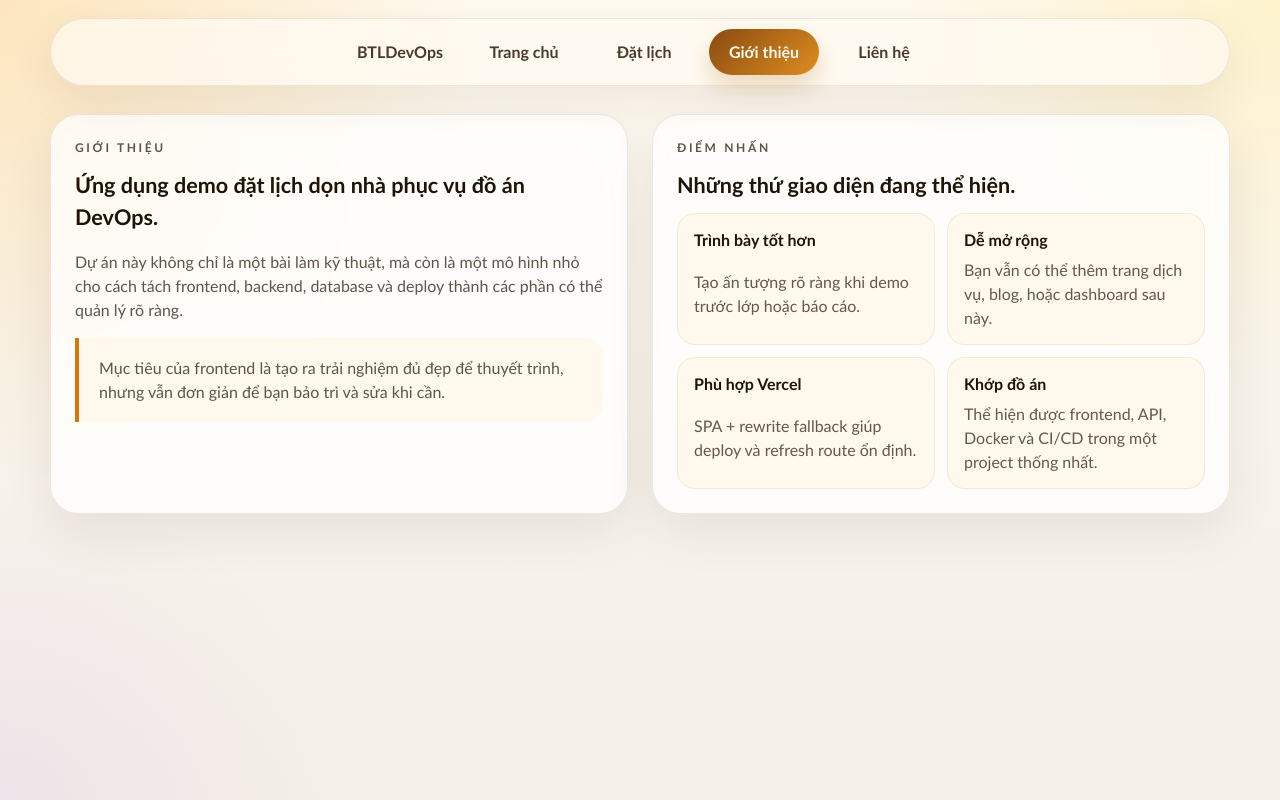
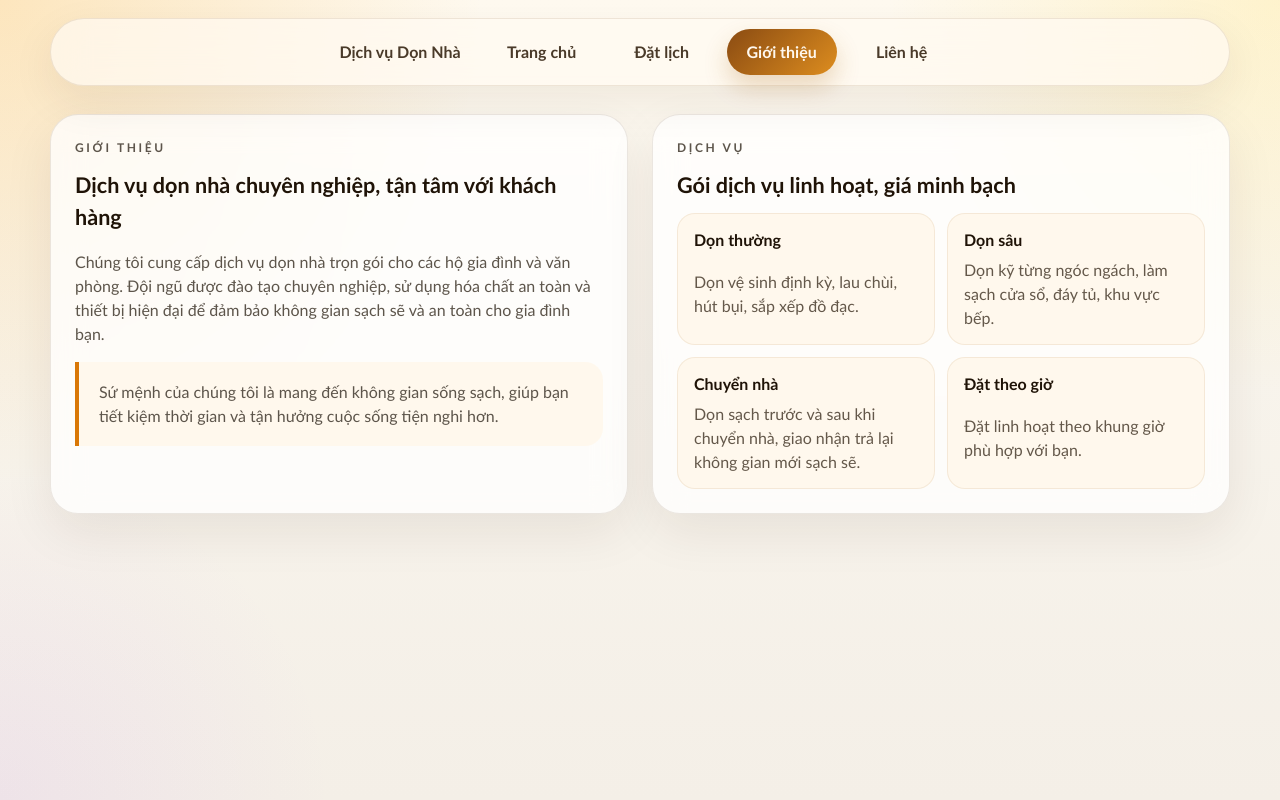
Before and after one commit to tai75/BTLDevOps, a React (Vite) app in the folder frontend/: page /about in a window 1280 px wide. Built offline with nearby package versions, Linux system fonts and the light colour scheme.

Commit message:
chore(frontend): chuyển nội dung giao diện sang hướng khách hàng (business-facing)

```diff
--- a/frontend/src/components/NavBar.tsx
+++ b/frontend/src/components/NavBar.tsx
@@ -9,7 +9,7 @@ export default function NavBar() {
       <ul>
         <li>
           <Link className={isActive('/')} to="/">
-            BTLDevOps
+            Dịch vụ Dọn Nhà
           </Link>
         </li>
         <li>
--- a/frontend/src/pages/About.tsx
+++ b/frontend/src/pages/About.tsx
@@ -3,37 +3,38 @@ export default function About() {
     <section className="about-grid">
       <div className="page-card">
         <p className="eyebrow">Giới thiệu</p>
-        <h2>Ứng dụng demo đặt lịch dọn nhà phục vụ đồ án DevOps.</h2>
+        <h2>Dịch vụ dọn nhà chuyên nghiệp, tận tâm với khách hàng</h2>
         <p>
-          Dự án này không chỉ là một bài làm kỹ thuật, mà còn là một mô hình nhỏ cho cách tách frontend,
-          backend, database và deploy thành các phần có thể quản lý rõ ràng.
+          Chúng tôi cung cấp dịch vụ dọn nhà trọn gói cho các hộ gia đình và văn phòng. Đội ngũ được đào tạo
+          chuyên nghiệp, sử dụng hóa chất an toàn và thiết bị hiện đại để đảm bảo không gian sạch sẽ và
+          an toàn cho gia đình bạn.
         </p>
 
         <p className="decor-quote">
-          Mục tiêu của frontend là tạo ra trải nghiệm đủ đẹp để thuyết trình, nhưng vẫn đơn giản để bạn
-          bảo trì và sửa khi cần.
+          Sứ mệnh của chúng tôi là mang đến không gian sống sạch, giúp bạn tiết kiệm thời gian và tận hưởng
+          cuộc sống tiện nghi hơn.
         </p>
       </div>
 
       <div className="page-card">
-        <p className="eyebrow">Điểm nhấn</p>
-        <h2>Những thứ giao diện đang thể hiện.</h2>
+        <p className="eyebrow">Dịch vụ</p>
+        <h2>Gói dịch vụ linh hoạt, giá minh bạch</h2>
         <div className="benefit-list">
           <div className="benefit-item">
-            <strong>Trình bày tốt hơn</strong>
-            <span>Tạo ấn tượng rõ ràng khi demo trước lớp hoặc báo cáo.</span>
+            <strong>Dọn thường</strong>
+            <span>Dọn vệ sinh định kỳ, lau chùi, hút bụi, sắp xếp đồ đạc.</span>
           </div>
           <div className="benefit-item">
-            <strong>Dễ mở rộng</strong>
-            <span>Bạn vẫn có thể thêm trang dịch vụ, blog, hoặc dashboard sau này.</span>
+            <strong>Dọn sâu</strong>
+            <span>Dọn kỹ từng ngóc ngách, làm sạch cửa sổ, đáy tủ, khu vực bếp.</span>
           </div>
           <div className="benefit-item">
-            <strong>Phù hợp Vercel</strong>
-            <span>SPA + rewrite fallback giúp deploy và refresh route ổn định.</span>
+            <strong>Chuyển nhà</strong>
+            <span>Dọn sạch trước và sau khi chuyển nhà, giao nhận trả lại không gian mới sạch sẽ.</span>
           </div>
           <div className="benefit-item">
-            <strong>Khớp đồ án</strong>
-            <span>Thể hiện được frontend, API, Docker và CI/CD trong một project thống nhất.</span>
+            <strong>Đặt theo giờ</strong>
+            <span>Đặt linh hoạt theo khung giờ phù hợp với bạn.</span>
           </div>
         </div>
       </div>
--- a/frontend/src/pages/Booking.tsx
+++ b/frontend/src/pages/Booking.tsx
@@ -109,10 +109,8 @@ export default function Booking() {
         </div>
 
         <div className="highlight-band" style={{ marginTop: '18px' }}>
-          <strong>Lưu ý khi deploy</strong>
-          <span>
-            Form này sẽ dùng biến môi trường <code>VITE_API_URL</code> để gọi backend đã deploy riêng.
-          </span>
+          <strong>Cam kết bảo mật</strong>
+          <span>Thông tin khách hàng được bảo mật và chỉ dùng để liên hệ xác nhận lịch.</span>
         </div>
       </aside>
 
--- a/frontend/src/pages/Home.tsx
+++ b/frontend/src/pages/Home.tsx
@@ -5,34 +5,34 @@ export default function Home() {
     <>
       <section className="hero-panel">
         <div className="hero-card">
-          <p className="eyebrow">House Cleaning Booking System</p>
-          <h1>Trải nghiệm đặt lịch dọn nhà rõ ràng hơn, đẹp hơn, chuyên nghiệp hơn.</h1>
+          <p className="eyebrow">Dịch vụ dọn nhà chuyên nghiệp</p>
+          <h1>Không gian sạch sẽ, cuộc sống tiện nghi. Đặt lịch dọn nhà chỉ trong 30 giây</h1>
           <p className="hero-copy">
-            Đây là giao diện demo cho đồ án DevOps, nhưng vẫn được thiết kế như một sản phẩm thật: có
-            phân cấp nội dung, các khối thông tin rõ ràng và luồng đặt lịch mạch lạc.
+            Dịch vụ dọn nhà trọn gói, an toàn và tiện lợi cho mọi gia đình. Chúng tôi cam kết chất lượng,
+            đúng hẹn và giá cả minh bạch.
           </p>
 
           <div className="hero-actions">
             <Link className="button" to="/booking">
               Đặt lịch ngay
             </Link>
-            <Link className="button-secondary" to="/about">
-              Tìm hiểu thêm
+            <Link className="button-secondary" to="/contact">
+              Liên hệ hỗ trợ
             </Link>
           </div>
 
           <div className="status-row">
             <div className="status-pill">
-              <strong>Frontend SPA</strong>
-              <span>React Router, Vercel-ready</span>
+              <strong>Nhân viên uy tín</strong>
+              <span>Đội ngũ được đào tạo bài bản, lý lịch rõ ràng.</span>
             </div>
             <div className="status-pill">
-              <strong>Backend API</strong>
-              <span>Kết nối động qua VITE_API_URL</span>
+              <strong>Giá cả minh bạch</strong>
+              <span>Chi phí hiển thị ngay khi đặt, không phát sinh.</span>
             </div>
             <div className="status-pill muted">
-              <strong>DevOps Demo</strong>
-              <span>Docker, CI/CD, database</span>
+              <strong>Phục vụ nhanh chóng</strong>
+              <span>Có mặt sau 60 phút đặt lịch.</span>
             </div>
           </div>
         </div>
```
